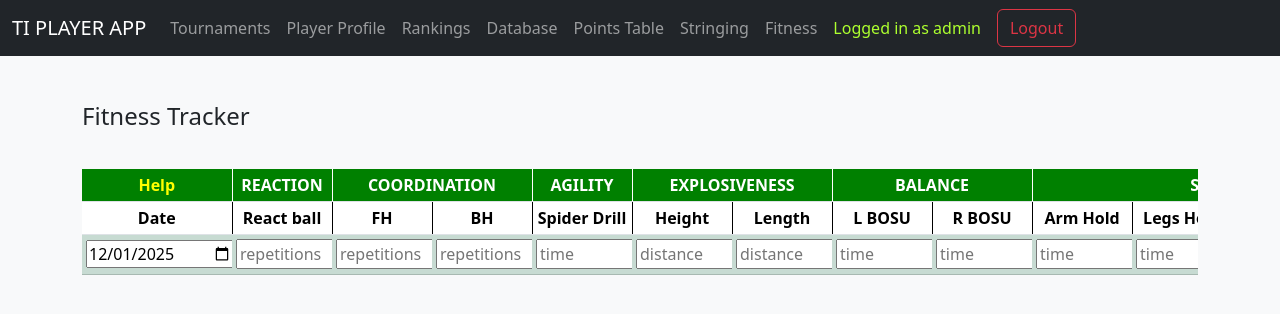
After one commit to JohnNita83/tennis_ranking_app, a Flask app: page /fitness/ in a window 1280 px wide. The commit adds this page. Shown: the top 314 px of the page. Run offline with Flask 3, Linux system fonts and the light colour scheme; a user stored in the database is signed in; data that the repository does not hold is empty; some libraries are stand-ins or nearby versions.

Commit message:
Adding Fiteness Tracker

```diff
--- a/app.py
+++ b/app.py
@@ -23,6 +23,7 @@ import plotly.utils
 import json
 from collections import defaultdict
 from stringing import stringing_bp
+from fitness import fitness_bp, ensure_fitness_tables
 from config import DATABASE
 from io import StringIO
 
@@ -173,6 +174,8 @@ app.config['DEBUG'] = True
 
 # Register Blueprints
 app.register_blueprint(stringing_bp)
+ensure_fitness_tables()
+app.register_blueprint(fitness_bp)
 
 
 # Ensure tables exist before routes use them
--- /dev/null
+++ b/fitness.py
@@ -0,0 +1,144 @@
+import sqlite3
+from flask import Blueprint, render_template, request, redirect, url_for
+from datetime import datetime
+from config import DATABASE
+
+fitness_bp = Blueprint("fitness", __name__, url_prefix="/fitness")
+
+# --- Shared DB connection ---
+def get_db_connection():
+    conn = sqlite3.connect(DATABASE)
+    conn.row_factory = sqlite3.Row
+    return conn
+
+# --- Ensure tables exist ---
+def ensure_fitness_tables():
+    conn = get_db_connection()
+    cur = conn.cursor()
+    cur.executescript("""
+        CREATE TABLE IF NOT EXISTS fitness_entries (
+            id INTEGER PRIMARY KEY AUTOINCREMENT,
+            date TEXT NOT NULL,
+            category TEXT NOT NULL,
+            subcategory TEXT NOT NULL,
+            entry_type TEXT NOT NULL,
+            value TEXT NOT NULL
+        );
+    """)
+    conn.commit()
+    conn.close()
+
+# --- Categories and subcategories definition ---
+CATEGORIES = {
+    "REACTION": [("React ball", "repetitions")],
+    "COORDINATION": [("FH", "repetitions"), ("BH", "repetitions")],
+    "AGILITY": [("Spider Drill", "time")],
+    "EXPLOSIVENESS": [("Height", "distance"), ("Length", "distance")],
+    "BALANCE": [("L BOSU", "time"), ("R BOSU", "time")],
+    "STRENGTH": [("Arm Hold", "time"), ("Legs Hold", "time"),
+                 ("Plank", "time"), ("2kg Throw", "distance")],
+    "SPEED": [("10m Sprint", "time"), ("20m Sprint", "time")],
+    "ENDUR": [("1200m Run", "time")]
+}
+
+# --- Helper: parse time/distance/reps values ---
+def parse_val(v: str) -> float:
+    """
+    Parse a string into seconds (float) or numeric value.
+    Supports:
+      - "M:SS" or "MM:SS" (minutes:seconds)
+      - "M:SS.sss" or "MM:SS.sss" (minutes:seconds.milliseconds)
+      - "S.sss" or "SS.sss" (seconds.milliseconds)
+      - plain integer seconds "45"
+    """
+    v = str(v).strip().replace('"', '')
+
+    if ":" in v:
+        parts = v.split(":")
+        if len(parts) == 2:
+            minutes = int(parts[0])
+            seconds = float(parts[1])
+            return minutes * 60 + seconds
+        else:
+            raise ValueError(f"Unsupported time format: {v}")
+    else:
+        return float(v)
+
+# --- Routes ---
+@fitness_bp.route("/")
+def index():
+    conn = get_db_connection()
+    rows = conn.execute("SELECT * FROM fitness_entries ORDER BY date DESC").fetchall()
+    conn.close()
+
+    # Pivot rows into {date: {cat__sub: value}}
+    grouped = {}
+    for r in rows:
+        d = r["date"].split(" ")[0]  # keep only YYYY-MM-DD
+        key = f"{r['category']}__{r['subcategory']}"
+        if d not in grouped:
+            grouped[d] = {"date": d, "id": r["id"]}
+        grouped[d][key] = r["value"]
+
+    # Convert to list sorted by date descending
+    pivoted_rows = sorted(grouped.values(), key=lambda x: x["date"], reverse=True)
+
+    # Special list of "longer is better" time tests
+    longer_is_better = {
+        "BALANCE__L BOSU",
+        "BALANCE__R BOSU",
+        "STRENGTH__Arm Hold",
+        "STRENGTH__Legs Hold",
+        "STRENGTH__Plank",
+    }
+
+    # Compute best values per subcategory
+    best_values = {}
+    for cat, subs in CATEGORIES.items():
+        for sub, entry_type in subs:
+            key = f"{cat}__{sub}"
+            values = [r.get(key) for r in pivoted_rows if r.get(key)]
+            if values:
+                if entry_type == "time":
+                    if key in longer_is_better:
+                        best_values[key] = max(values, key=parse_val)
+                    else:
+                        best_values[key] = min(values, key=parse_val)
+                else:
+                    best_values[key] = max(values, key=parse_val)
+
+    return render_template("fitness.html",
+                           categories=CATEGORIES,
+                           rows=pivoted_rows,
+                           now=datetime.now(),
+                           best_values=best_values)
+
+
+@fitness_bp.route("/add", methods=["POST"])
+def add_entry():
+    date = request.form.get("date") or datetime.now().strftime("%Y-%m-%d")
+    conn = get_db_connection()
+    cur = conn.cursor()
+
+    for cat, subs in CATEGORIES.items():
+        for sub, entry_type in subs:
+            key = f"{cat}__{sub}"
+            value = request.form.get(key)
+            if value:  # only insert if user entered something
+                cur.execute(
+                    "INSERT INTO fitness_entries (date, category, subcategory, entry_type, value) VALUES (?, ?, ?, ?, ?)",
+                    (date, cat, sub, entry_type, value)
+                )
+
+    conn.commit()
+    conn.close()
+    return redirect(url_for("fitness.index"))
+
+
+@fitness_bp.route("/delete/<date>")
+def delete_entry(date):
+    conn = get_db_connection()
+    conn.execute("DELETE FROM fitness_entries WHERE date LIKE ?", (f"{date}%",))
+    conn.commit()
+    conn.close()
+    return redirect(url_for("fitness.index"))
--- a/templates/base.html
+++ b/templates/base.html
@@ -47,6 +47,9 @@
             </li>
             <li class="nav-item">
               <a class="nav-link" href="{{ url_for('stringing.stringing') }}">Stringing</a>
+            </li>
+            <li class="nav-item">
+              <a class="nav-link" href="{{ url_for('fitness.index') }}">Fitness</a>
             </li>
             <li class="nav-item">
               {% if current_user.is_authenticated %}
--- /dev/null
+++ b/templates/fitness.html
@@ -0,0 +1,191 @@
+{% extends "base.html" %}
+{% block content %}
+<h4 style="padding:30px 0">Fitness Tracker</h4>
+
+<style>
+  /* Category header (first row) */
+  th[colspan] {
+    text-align: center;
+    background-color: green;
+    color: white;
+    border-right: 1px solid white;
+  }
+
+  /* Make widths deterministic */
+  table.fitness-table {
+    table-layout: fixed;          /* respect <colgroup> widths */
+    width: 100%;
+    border-collapse: collapse;    /* cleaner borders */
+  }
+
+  /* Subcategory header (second row) */
+  .subcategory-header th {
+    text-align: center;
+    border-right: 1px solid black;
+    border-left: 1px solid black;
+    overflow: hidden;
+    text-overflow: ellipsis;
+    white-space: nowrap;
+    padding: 4px;
+  }
+
+  /* Body cells: apply width behavior and truncation */
+  .fitness-table td.subcell {
+    overflow: hidden;
+    text-overflow: ellipsis;
+    white-space: nowrap;
+    padding: 4px;
+    text-align: center;
+  }
+
+  /* Optional: center whole body row */
+  .body-table { text-align: center; }
+
+  @media (max-width: 600px) {
+      .table-responsive td:first-child,
+      .table-responsive th:first-child {
+        position: sticky;
+        left: 0;
+      }
+    }
+    .help-cell {
+        background-color: green!important;
+        color: yellow!important;
+        cursor: pointer;
+        border-right: 1px solid white;
+    }
+    .help-cell:hover {
+        background-color: darkgreen!important;
+    }
+</style>
+
+<div class="table-tour table-responsive table-drag-container" style="overflow-x: auto; white-space: nowrap;">
+  <form method="POST" action="{{ url_for('fitness.add_entry') }}">
+    <table class="table table-sm table-striped align-middle fitness-table">
+      <!-- Column widths -->
+      <colgroup>
+        <col style="width: 150px;"> <!-- Date -->
+        {% for subs in categories.values() %}
+          {% for sub, _ in subs %}
+            <col style="width: 100px;"> <!-- Subcategory columns -->
+          {% endfor %}
+        {% endfor %}
+        <col style="width: 70px;"> <!-- Actions -->
+      </colgroup>
+
+      <thead>
+        <!-- First row: Help + Categories -->
+        <tr style="text-align: center">
+            <th class="help-cell" data-bs-toggle="modal" data-bs-target="#helpModal"> Help </th>
+            {% for cat, subs in categories.items() %}
+            <th colspan="{{ subs|length }}">{{ cat }}</th>
+            {% endfor %}
+            <th></th>
+        </tr>
+
+        <!-- Second row: Date + Subcategories + Actions -->
+        <tr class="subcategory-header">
+            <th style="border-left:none!important">Date</th>
+            {% for subs in categories.values() %}
+            {% for sub, _ in subs %}
+                <th>{{ sub }}</th>
+            {% endfor %}
+            {% endfor %}
+            <th style="border-right:none!important">Actions</th>
+        </tr>
+        </thead>
+
+      <tbody>
+        <!-- Add row -->
+        <tr class="table-success">
+          <td class="subcell">
+            <input type="date" name="date" value="{{ now.strftime('%Y-%m-%d') }}" required>
+          </td>
+          {% for cat, subs in categories.items() %}
+            {% for sub, entry_type in subs %}
+              <td class="subcell">
+                <input type="text" name="{{ cat }}__{{ sub }}" placeholder="{{ entry_type }}">
+              </td>
+            {% endfor %}
+          {% endfor %}
+          <td class="subcell">
+            <button type="submit" class="btn btn-success btn-sm">+</button>
+          </td>
+        </tr>
+
+        <!-- Existing entries -->
+        {% for row in rows %}
+        <tr class="body-table">
+          <td class="subcell">{{ row.date }}</td>
+          {% for cat, subs in categories.items() %}
+            {% for sub, entry_type in subs %}
+              {% set key = cat + '__' + sub %}
+              {% set val = row.get(key) %}
+              {% set is_best = best_values.get(key) == val %}
+              <td class="subcell {{ 'text-success fw-bold' if is_best }}">{{ val }}</td>
+            {% endfor %}
+          {% endfor %}
+          <td class="subcell">
+            <a href="{{ url_for('fitness.delete_entry', date=row.date) }}"
+                class="btn btn-danger btn-sm"
+                onclick="return confirm('Are you sure you want to delete this entry?');">−</a>
+            </td>
+        </tr>
+        {% endfor %}
+      </tbody>
+    </table>
+  </form>
+</div>
+
+<!-- Help Modal -->
+<div class="modal fade" id="helpModal" tabindex="-1" aria-labelledby="helpModalLabel" aria-hidden="true">
+  <div class="modal-dialog modal-lg">
+    <div class="modal-content">
+      <div class="modal-header">
+        <h5 class="modal-title" id="helpModalLabel">Exercise Rules</h5>
+        <button type="button" class="btn-close" data-bs-dismiss="modal" aria-label="Close"></button>
+      </div>
+      <div class="modal-body">
+        <p><strong>Reaction:</strong> Count repetitions of the react ball drill.</p>
+        <p><strong>Coordination:</strong> FH and BH repetitions.</p>
+        <p><strong>Agility:</strong> Spider Drill — fastest time is best.</p>
+        <p><strong>Balance:</strong> L BOSU / R BOSU — longest hold is best.</p>
+        <p><strong>Strength:</strong> Arm Hold, Legs Hold, Plank — longest hold is best. 2kg Throw — longest distance.</p>
+        <p><strong>Speed:</strong> 10m / 20m Sprint — shortest time is best.</p>
+        <p><strong>Endurance:</strong> 1200m Run — shortest time is best.</p>
+      </div>
+    </div>
+  </div>
+</div>
+
+
+<script>
+  const dragContainer = document.querySelector('.table-drag-container');
+
+  let isDown = false;
+  let startX;
+  let scrollLeft;
+
+  dragContainer.addEventListener('mousedown', (e) => {
+    isDown = true;
+    startX = e.pageX - dragContainer.offsetLeft;
+    scrollLeft = dragContainer.scrollLeft;
+  });
+
+  dragContainer.addEventListener('mouseleave', () => {
+    isDown = false;
+  });
+
+  dragContainer.addEventListener('mouseup', () => {
+    isDown = false;
+  });
+
+  dragContainer.addEventListener('mousemove', (e) => {
+    if (!isDown) return;
+    e.preventDefault();
+    const x = e.pageX - dragContainer.offsetLeft;
+    const walk = (x - startX);
+    dragContainer.scrollLeft = scrollLeft - walk;
+  });
+</script>
+{% endblock %}
```
